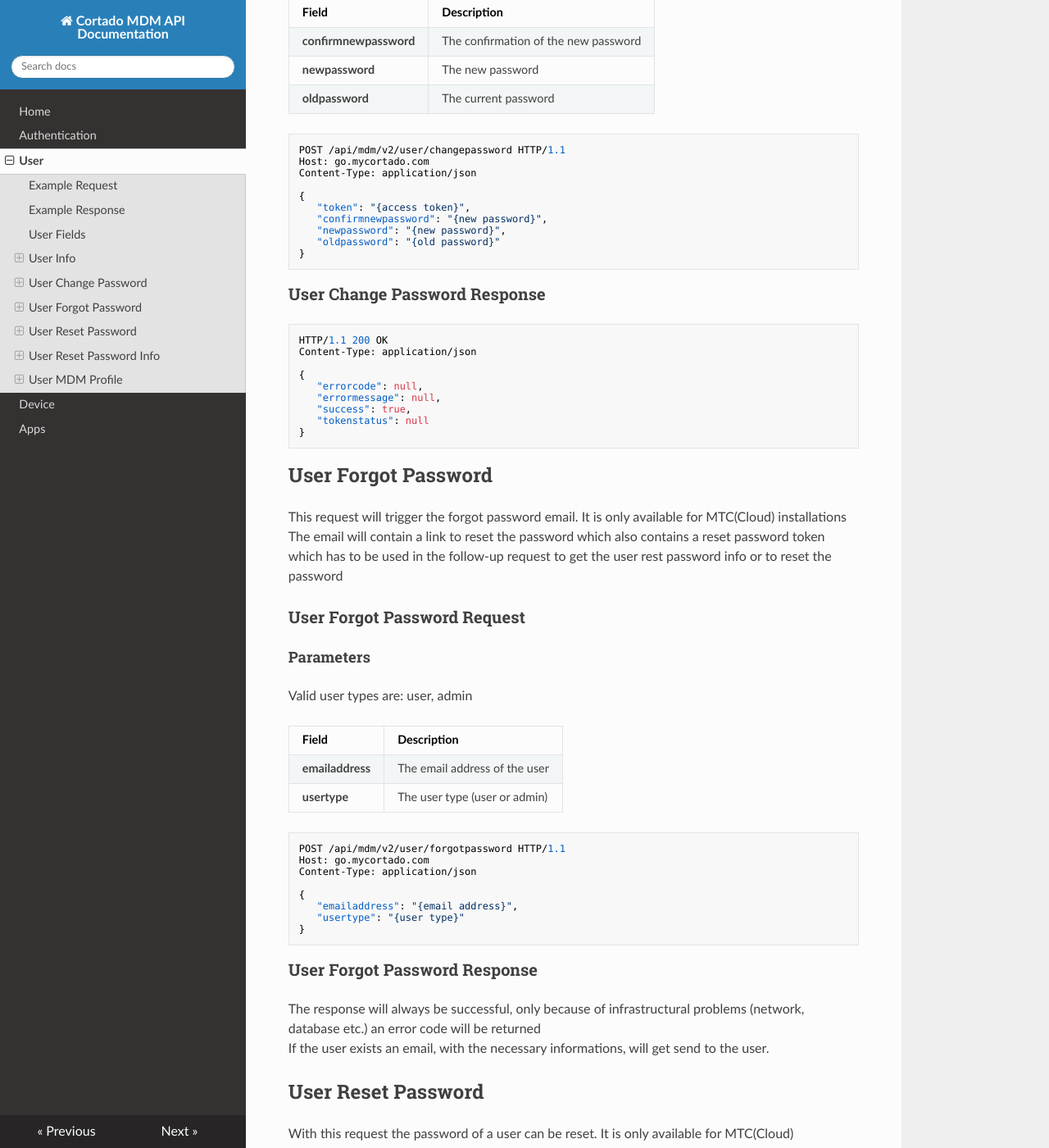
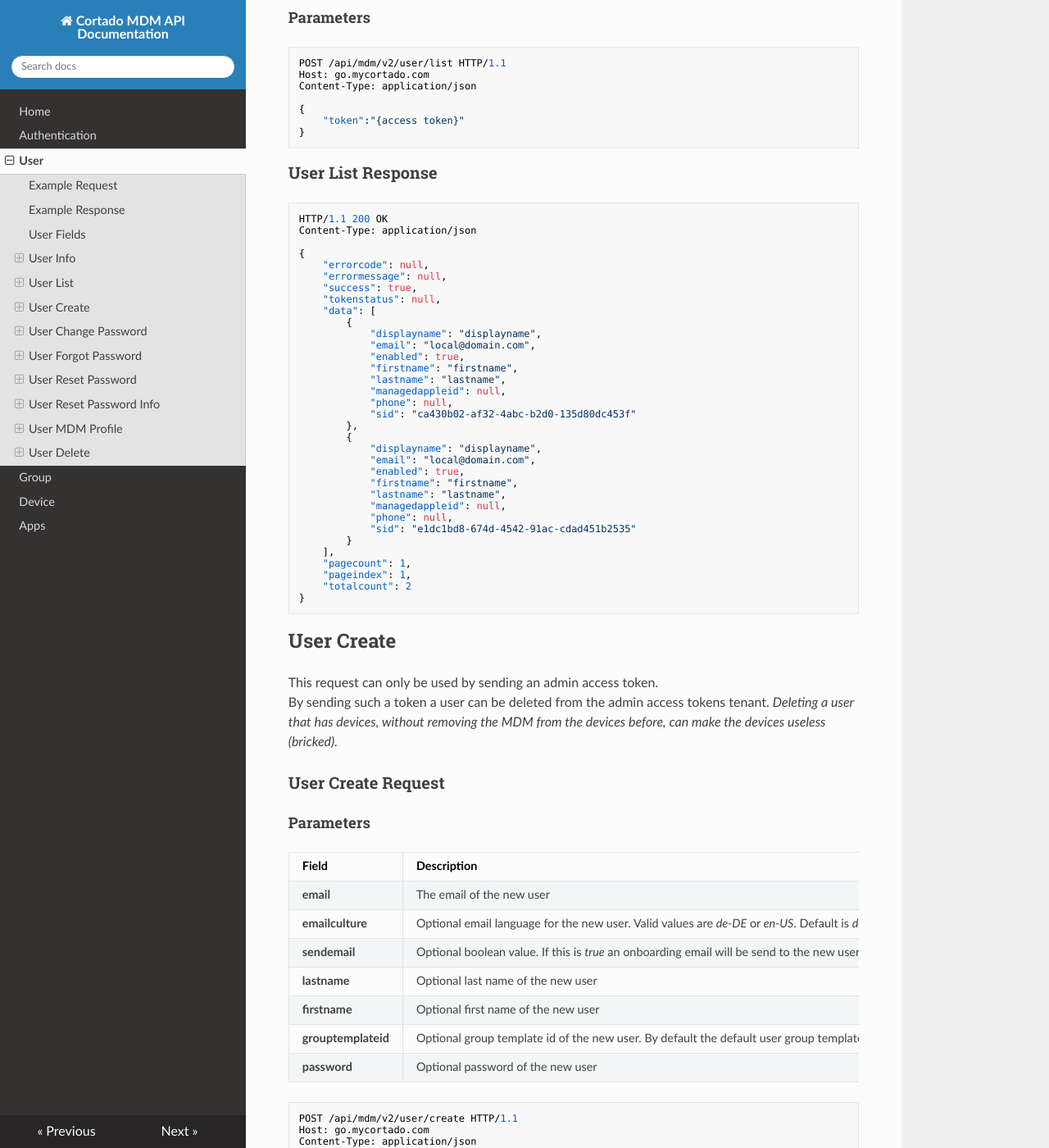
Before and after one commit to cortado-mobile-solutions/apidoc-mdm, an MkDocs documentation site: the page built from docs/user.md, in a window 1280 px wide and 1400 px high, scrolled down 2396 px. Shown: the whole window at 82% size. Built offline with MkDocs 1.6.1, drawn with Linux system fonts in a browser that asks for light colours; nearby versions of some CDN libraries; some of the changed text lies outside the part shown.

Commit message:
Extenden to new user create/delete/list and group list requests

````diff
--- a/docs/user.md
+++ b/docs/user.md
@@ -24,6 +24,7 @@ Content-Type: application/json
 | ------------ | ------------ |
 | 200 | Request successfull. The response body will contain optional user data. |
 | 401 | Authentication has failed. The access token was not passed or is invalid. You need to refresh the access token first. |
+| 403 | Action forbidden. For example when a user access token is send in the request that is only usable with an admin access token. |
 | 404 | The requested entity (e.g. user) was not found. A wrong identifier (e.g. usersid) was passed within the request. |
 
 ## User Fields
@@ -86,6 +87,114 @@ Content-Type: application/json
         "phone": "123456789",
         "sid": "2640ee91-1cbc-4647-85df-a3daff5055e1"
     }
+}
+```
+
+## User List
+This request can only be used by sending an admin access token.<br>
+By sending such a token informations about all users of the admin access tokens tenant can be retrieved.
+
+### User List Request
+
+#### Parameters
+
+```json
+POST /api/mdm/v2/user/list HTTP/1.1
+Host: go.mycortado.com
+Content-Type: application/json
+
+{
+    "token":"{access token}"
+}
+```
+
+### User List Response
+
+```json
+HTTP/1.1 200 OK
+Content-Type: application/json
+
+{
+    "errorcode": null,
+    "errormessage": null,
+    "success": true,
+    "tokenstatus": null,
+    "data": [
+        {
+            "displayname": "displayname",
+            "email": "local@domain.com",
+            "enabled": true,
+            "firstname": "firstname",
+            "lastname": "lastname",
+            "managedappleid": null,
+            "phone": null,
+            "sid": "ca430b02-af32-4abc-b2d0-135d80dc453f"
+        },
+        {
+            "displayname": "displayname",
+            "email": "local@domain.com",
+            "enabled": true,
+            "firstname": "firstname",
+            "lastname": "lastname",
+            "managedappleid": null,
+            "phone": null,
+            "sid": "e1dc1bd8-674d-4542-91ac-cdad451b2535"
+        }
+    ],
+    "pagecount": 1,
+    "pageindex": 1,
+    "totalcount": 2
+}
+```
+
+## User Create
+This request can only be used by sending an admin access token.<br>
+By sending such a token a user can be deleted from the admin access tokens tenant.
+*Deleting a user that has devices, without removing the MDM from the devices before, can make the devices useless (bricked).*
+
+### User Create Request
+
+#### Parameters
+
+| Field | Description |
+| ------------ | ------------ |
+| **email** | The email of the new user |
+| **emailculture** | Optional email language for the new user. Valid values are *de-DE* or *en-US*. Default is *de-DE* |
+| **sendemail** | Optional boolean value. If this is *true* an onboarding email will be send to the new user during the creation process. Default is *true* |
+| **lastname** | Optional last name of the new user |
+| **firstname** | Optional first name of the new user |
+| **grouptemplateid** | Optional group template id of the new user. By default the default user group template will be used |
+| **password** | Optional password of the new user |
+
+```json
+POST /api/mdm/v2/user/create HTTP/1.1
+Host: go.mycortado.com
+Content-Type: application/json
+
+{
+   "token": "x",
+   "email": "local@domain.com",
+   "emailculture": "en-US",
+   "sendemail": false,
+   "lastname": "Last",
+   "firstname": "First",
+   "grouptemplateid": 2,
+   "password": "secret"
+}
+```
+
+### User Create Success Response
+
+```json
+HTTP/1.1 200 OK
+Content-Type: application/json
+
+{
+    "errorcode": null,
+    "errormessage": null,
+    "success": true,
+    "tokenstatus": null,
+    "data": "9b0599df-3d80-4b47-bdb4-a29f51878419"
 }
 ```
 
@@ -301,3 +410,42 @@ To show a web page use "html" with "true".
 
 ### User MDM Profile Response
 File stream
+
+## User Delete
+This request can only be used by sending an admin access token.<br>
+By sending such a token a user can be deleted from the admin access tokens tenant.
+*Deleting a user that has devices, without removing the MDM from the devices before, can make the devices useless (bricked).*
+
+### User Delete Request
+
+#### Parameters
+The *sid* can be obtained through the user list request
+
+| Field | Description |
+| ------------ | ------------ |
+| **sid** | The sid of the user to delete |
+
+```json
+POST /api/mdm/v2/user/delete HTTP/1.1
+Host: go.mycortado.com
+Content-Type: application/json
+
+{
+	"sid": "{sid}",
+    "token":"{access token}"
+}
+```
+
+### User Delete Success Response
+
+```json
+HTTP/1.1 200 OK
+Content-Type: application/json
+
+{
+    "errorcode": null,
+    "errormessage": null,
+    "success": true,
+    "tokenstatus": null
+}
+```
--- a/mkdocs.yml
+++ b/mkdocs.yml
@@ -3,6 +3,7 @@ nav:
  - Home: index.md
  - Authentication: auth.md
  - User: user.md
+ - Group: group.md
  - Device: device.md
  - Apps: apps.md
 theme: readthedocs
````
Also changed, not shown: docs/group.md (added, +97 -0 lines).
